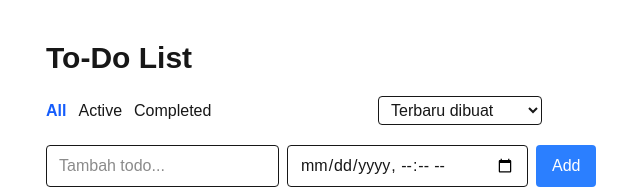
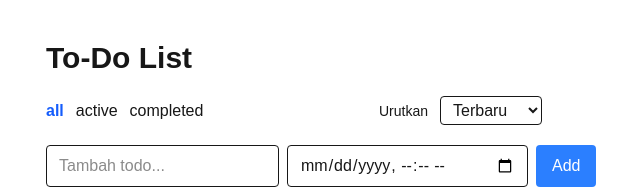
Before and after one commit to ahmadjulianrifqi/To-Do-list-Next.js-, a Next.js app: page / in a window 1280 px wide. Shown: the top 189 px of the page, without its empty margins (346-986 px from the left). Built offline with nearby package versions, Linux system fonts and the light colour scheme; no server answers; the database is empty.

Commit message:
update frontend

```diff
--- a/app/page.tsx
+++ b/app/page.tsx
@@ -17,9 +17,16 @@ export default function Home() {
   const [editingTitle, setEditingTitle] = useState("");
   const [editingDeadline, setEditingDeadline] = useState<string | null>(null);
   const [filter, setFilter] = useState("all");
-  const [sort, setSort] = useState("newest"); // "newest" | "deadline"
+  const [sort, setSort] = useState("newest");
 
-  const loadTodos = async () => {
+  // waktu sekarang (aman dipakai di render)
+  const [now] = useState(() => Date.now());
+
+  // =========================
+  // FETCH TODOS (SATU-SATUNYA)
+  // =========================
+  useEffect(() => {
+    const fetchTodos = async () => {
       try {
         const res = await fetch(`/api/todos?filter=${filter}&sort=${sort}`);
         const data = await res.json();
@@ -30,20 +37,26 @@ export default function Home() {
       }
     };
 
-  useEffect(() => {
-    loadTodos();
+    fetchTodos();
   }, [filter, sort]);
+
+  // =========================
+  // ACTIONS
+  // =========================
+  const refresh = () => setFilter((f) => f);
 
   const addTodo = async () => {
     if (!input.trim()) return;
+
     await fetch("/api/todos", {
       method: "POST",
       headers: { "Content-Type": "application/json" },
       body: JSON.stringify({ title: input, deadline: deadline || null }),
     });
+
     setInput("");
     setDeadline("");
-    loadTodos();
+    refresh();
   };
 
   const toggleTodo = async (todo: Todo) => {
@@ -52,7 +65,8 @@ export default function Home() {
       headers: { "Content-Type": "application/json" },
       body: JSON.stringify({ id: todo.id, completed: !todo.completed }),
     });
-    loadTodos();
+
+    refresh();
   };
 
   const deleteTodo = async (id: number) => {
@@ -61,11 +75,13 @@ export default function Home() {
       headers: { "Content-Type": "application/json" },
       body: JSON.stringify({ id }),
     });
-    loadTodos();
+
+    refresh();
   };
 
   const handleEditSave = async (todo: Todo) => {
     if (!editingTitle.trim()) return;
+
     await fetch("/api/todos", {
       method: "PUT",
       headers: { "Content-Type": "application/json" },
@@ -75,64 +91,73 @@ export default function Home() {
         deadline: editingDeadline || null,
       }),
     });
+
     setEditingId(null);
     setEditingTitle("");
     setEditingDeadline(null);
-    loadTodos();
+    refresh();
   };
 
+  // =========================
+  // UI
+  // =========================
   return (
     <main className="p-10 max-w-xl mx-auto">
       <h1 className="text-3xl font-bold mb-5">To-Do List</h1>
 
       {/* Filter & Sort */}
-      <div className="flex gap-3 mb-5">
+      <div className="flex gap-3 mb-5 items-center">
+        {["all", "active", "completed"].map((f) => (
           <button
-          className={filter === "all" ? "font-bold text-blue-600" : ""}
-          onClick={() => setFilter("all")}
+            key={f}
+            className={filter === f ? "font-bold text-blue-600" : ""}
+            onClick={() => setFilter(f)}
           >
-          All
+            {f}
           </button>
-        <button
-          className={filter === "active" ? "font-bold text-blue-600" : ""}
-          onClick={() => setFilter("active")}
-        >
-          Active
-        </button>
-        <button
-          className={filter === "completed" ? "font-bold text-blue-600" : ""}
-          onClick={() => setFilter("completed")}
-        >
-          Completed
-        </button>
+        ))}
 
+        <label htmlFor="sort" className="ml-auto text-sm">
+          Urutkan
+        </label>
         <select
-          className="ml-auto border px-2 py-1 rounded"
+          id="sort"
           value={sort}
           onChange={(e) => setSort(e.target.value)}
+          className="border px-2 py-1 rounded"
         >
-          <option value="newest">Terbaru dibuat</option>
-          <option value="deadline">Deadline terdekat</option>
+          <option value="newest">Terbaru</option>
+          <option value="deadline">Deadline</option>
         </select>
       </div>
 
       {/* Add Todo */}
       <div className="flex gap-2 mb-5">
+        <label htmlFor="title" className="sr-only">
+          Judul Todo
+        </label>
         <input
+          id="title"
           value={input}
           onChange={(e) => setInput(e.target.value)}
+          placeholder="Tambah todo..."
           className="flex-1 border px-3 py-2 rounded"
-          placeholder="Tambah todo..."
         />
+
+        <label htmlFor="deadline" className="sr-only">
+          Deadline Todo
+        </label>
         <input
+          id="deadline"
           type="datetime-local"
           value={deadline}
           onChange={(e) => setDeadline(e.target.value)}
           className="border px-3 py-2 rounded"
         />
+
         <button
           onClick={addTodo}
-          className="px-4 py-2 bg-blue-500 text-white rounded"
+          className="bg-blue-500 text-white px-4 rounded"
         >
           Add
         </button>
@@ -143,15 +168,17 @@ export default function Home() {
         {todos.map((todo) => {
           const isNearDeadline =
             todo.deadline &&
-            new Date(todo.deadline).getTime() - Date.now() < 24 * 60 * 60 * 1000;
+            new Date(todo.deadline).getTime() - now < 24 * 60 * 60 * 1000;
+
           return (
             <div
               key={todo.id}
-              className="flex items-center justify-between bg-gray-50 p-3 rounded-lg border text-gray-950"
+              className="p-3 border rounded bg-gray-50 flex justify-between"
             >
-              <div className="flex items-center gap-2">
+              <div className="flex gap-2">
                 <input
                   type="checkbox"
+                  aria-label={`Toggle ${todo.title}`}
                   checked={todo.completed}
                   onChange={() => toggleTodo(todo)}
                 />
@@ -159,31 +186,36 @@ export default function Home() {
                 {editingId === todo.id ? (
                   <>
                     <input
-                      className="border px-2 py-1 rounded"
+                      aria-label="Edit judul todo"
                       value={editingTitle}
                       onChange={(e) => setEditingTitle(e.target.value)}
+                      className="border px-2 rounded"
                     />
+
                     <input
+                      aria-label="Edit deadline todo"
                       type="datetime-local"
-                      className="border px-2 py-1 rounded"
                       value={editingDeadline || ""}
                       onChange={(e) => setEditingDeadline(e.target.value)}
+                      className="border px-2 rounded"
                     />
                   </>
                 ) : (
                   <div>
-                    <span
-                      className={todo.completed ? "line-through text-gray-500" : ""}
+                    <div
+                      className={
+                        todo.completed ? "line-through text-gray-500" : ""
+                      }
                     >
                       {todo.title}
-                    </span>
+                    </div>
                     <div
                       className={`text-sm ${
                         isNearDeadline ? "text-red-500" : "text-gray-600"
                       }`}
                     >
                       {todo.deadline
-                        ? `Deadline: ${new Date(todo.deadline).toLocaleString()}`
+                        ? new Date(todo.deadline).toLocaleString()
                         : "-"}
                     </div>
                   </div>
@@ -192,15 +224,9 @@ export default function Home() {
 
               <div className="flex gap-2">
                 {editingId === todo.id ? (
-                  <button
-                    className="text-green-600"
-                    onClick={() => handleEditSave(todo)}
-                  >
-                    Save
-                  </button>
+                  <button onClick={() => handleEditSave(todo)}>Save</button>
                 ) : (
                   <button
-                    className="text-blue-600"
                     onClick={() => {
                       setEditingId(todo.id);
                       setEditingTitle(todo.title);
@@ -210,12 +236,7 @@ export default function Home() {
                     Edit
                   </button>
                 )}
-                <button
-                  className="text-red-500"
-                  onClick={() => deleteTodo(todo.id)}
-                >
-                  Delete
-                </button>
+                <button onClick={() => deleteTodo(todo.id)}>Delete</button>
               </div>
             </div>
           );
```
Lines whose indentation alone changed are shown as unchanged.
